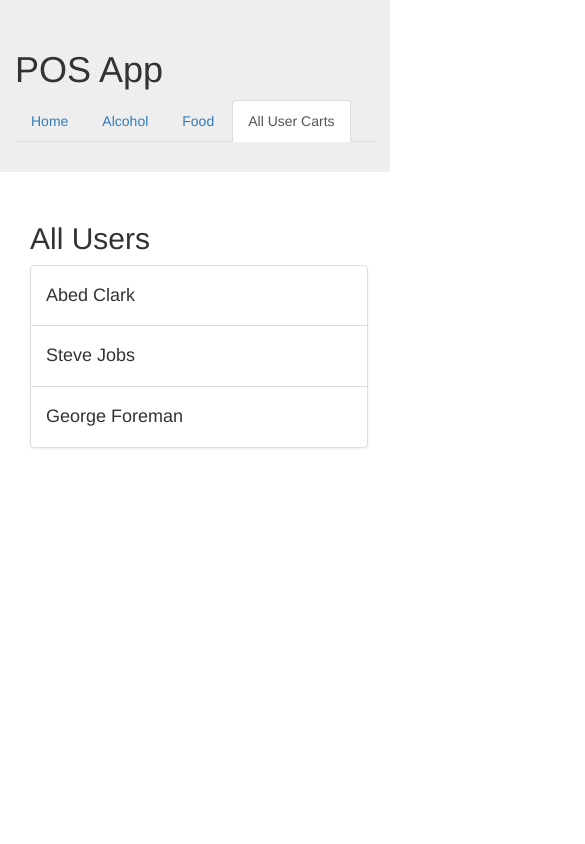
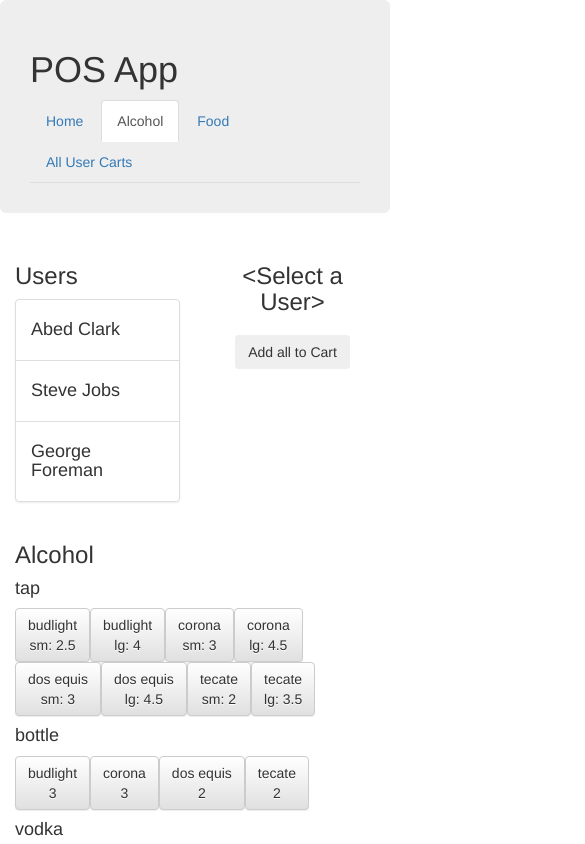
Before and after one commit to blaynem/pos-app, a React (Create React App) app: page / in a window 390 px wide. Shown: the top 844 px of the page, 585 px wide, since content can reach past the window. Built offline with nearby package versions, Linux system fonts and the light colour scheme.

Commit message:
update some bootstrap so it's prettier on mobile

```diff
--- a/src/components/cart.js
+++ b/src/components/cart.js
@@ -43,7 +43,7 @@ class Cart extends Component {
 		if (user == null){
 			return "<Select a User>"
 		} else {
-			return `Adding Items To ${user.userName}'s Cart`
+			return `Add To ${user.userName}'s Cart`
 		}
 	}
 	// this renders the 'addToAddCart' cart.. need to rename this stuff.
@@ -52,16 +52,16 @@ class Cart extends Component {
 				return (
 					<li key={items + i} className="list-group-item">
 						<div className="row">
-							<div className="col-xs-4">
+							<div className="col-xs-4 col-sm-4">
 								<h4>{items.brand}</h4>
 							</div>
-							<div className="col-xs-3">
+							<div className="col-xs-3 col-sm-3">
 								<h4>{items.size}</h4>
 							</div>
-							<div className="col-xs-3">
+							<div className="col-xs-2 col-sm-3">
 								<h4>{items.price}</h4>
 							</div>
-							<div className="col-xs-2">
+							<div className="col-xs-2 col-sm-2">
 								<button className="btn" onClick={() => this.RemoveFromAddCartButton(i)}>X</button>
 							</div>
 						</div>
--- a/src/components/header.js
+++ b/src/components/header.js
@@ -7,9 +7,9 @@ const Header = () => (
 			<h1>POS App</h1>
 			<ul className="nav nav-tabs">
 				<li><a data-toggle="tab" href="#home">Home</a></li>
-				<li><a data-toggle="tab" href="#drink">Alcohol</a></li>
+				<li className="active"><a data-toggle="tab" href="#drink">Alcohol</a></li>
 				<li><a data-toggle="tab" href="#food">Food</a></li>
-				<li className="active"><a data-toggle="tab" href="#users">All User Carts</a></li>
+				<li><a data-toggle="tab" href="#users">All User Carts</a></li>
 			</ul>
 		</div>
 	</div>
--- a/src/components/menu.js
+++ b/src/components/menu.js
@@ -74,34 +74,33 @@ class Menu extends Component {
 
 	render() {
 		return (
-			<div className="container">
-				<div className="row">
-				<div className="col-xs-12 tab-content">
+			<div style={{margin:0}} className="row">
+				<div className="tab-content">
 					<div id="home" className="tab-pane fade">
-						<h2>Home</h2>
+						<h3>Home</h3>
 					</div>
 
-					<div id="drink" className="tab-pane fade">
-						<div className="col-sm-3">
-							<h2>Users</h2>
+					<div id="drink" className="tab-pane fade in active">
+						<div className="col-xs-6 col-sm-3">
+							<h3>Users</h3>
 							<UserSelect />
 						</div>
-						<div className="col-xs-5">
-							<h2>Alcohol</h2>
+						<div className="col-xs-6 col-sm-push-5 col-sm-4">
+							<Cart />
+						</div>
+						<div className="col-xs-12 col-sm-pull-4 col-sm-5">
+							<h3>Alcohol</h3>
 							{this.renderAllCategories()}
-						</div>
-						<div className="col-xs-4">
-							<Cart />
 						</div>
 					</div>
 
 					<div id="food" className="tab-pane fade">
 						<div className="col-sm-3">
-							<h2>Users</h2>
+							<h3>Users</h3>
 							<UserSelect />
 						</div>
 						<div className="col-xs-5">
-							<h2>Food</h2>
+							<h3>Food</h3>
 							{JSON.stringify(Items.food)}
 						</div>
 						<div className="col-xs-4">
@@ -109,10 +108,9 @@ class Menu extends Component {
 						</div>
 					</div>
 
-					<div id="users" className="tab-pane fade in active">
+					<div id="users" className="tab-pane fade">
 						<UsersCartOverview />
 					</div>
-				</div>
 				</div>
 			</div>
 		)
--- a/src/containers/App.js
+++ b/src/containers/App.js
@@ -16,7 +16,7 @@ class App extends Component {
 
   render() {
     return (
-      <div className="App">
+      <div style={{paddingLeft: 0, paddingRight: 0}} className="container-fluid">
         <Header />
         <Menu />
       </div>
```
